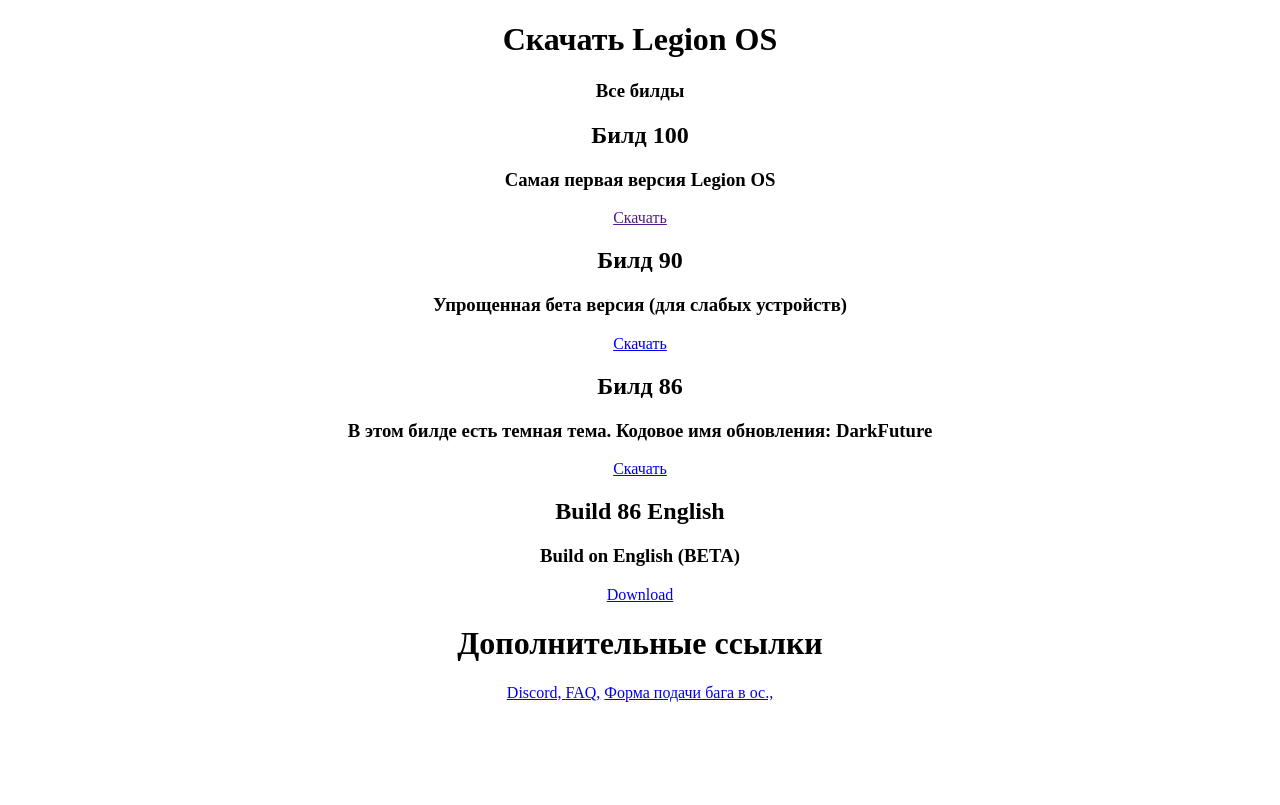
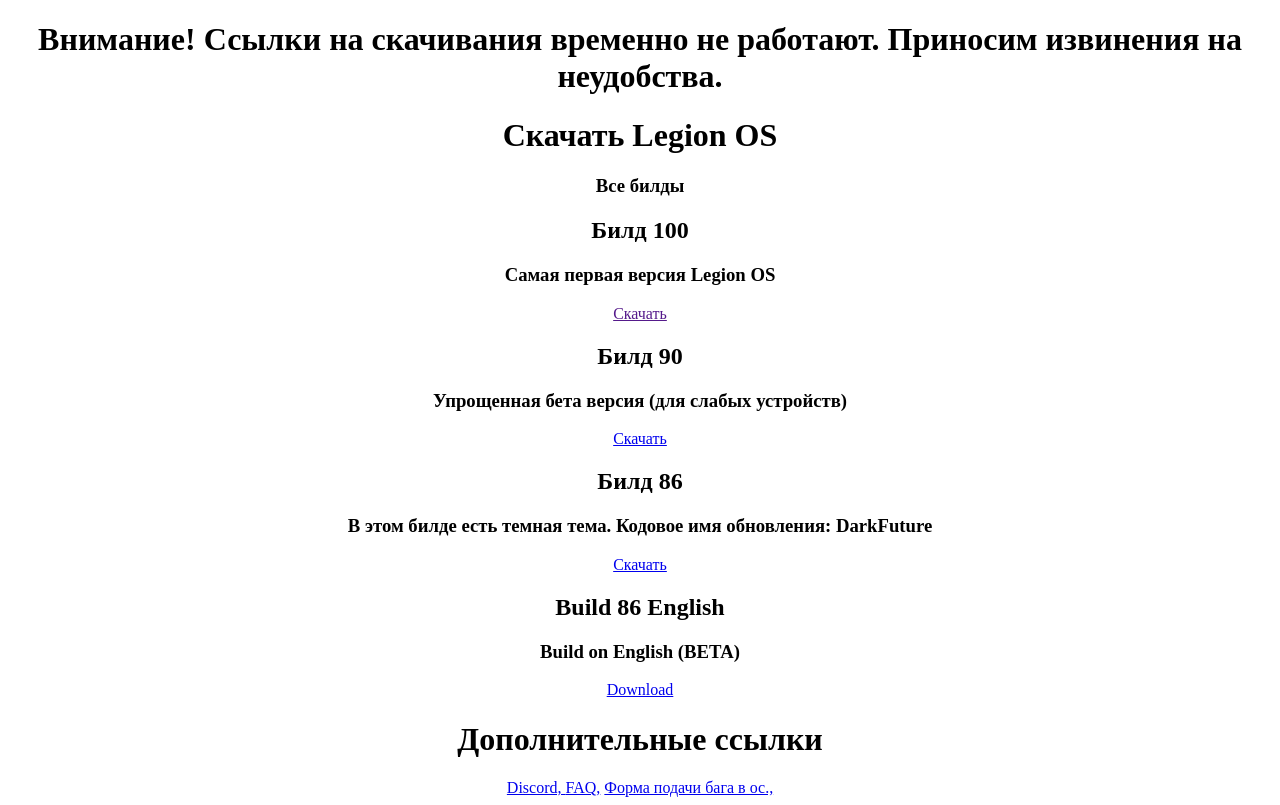
Before and after one commit to TRB-Exe/ftp.wcpdownloads.io-pocketcodeos, a plain HTML site: page index.html in a window 1280 px wide. Drawn offline with Linux system fonts and the light colour scheme.

Commit message:
Update index.html

```diff
--- a/index.html
+++ b/index.html
@@ -6,6 +6,7 @@
 </head>
 <body background="img/bg.jpg"  align="center" width="0" height="">
 <body>
+    <h1>Внимание! Ссылки на скачивания временно не работают. Приносим извинения на неудобства.</h1>
     <h1>Скачать Legion OS</h1>
     <h3>Все билды</h3>
     <h2>Билд 100</h2>
```
